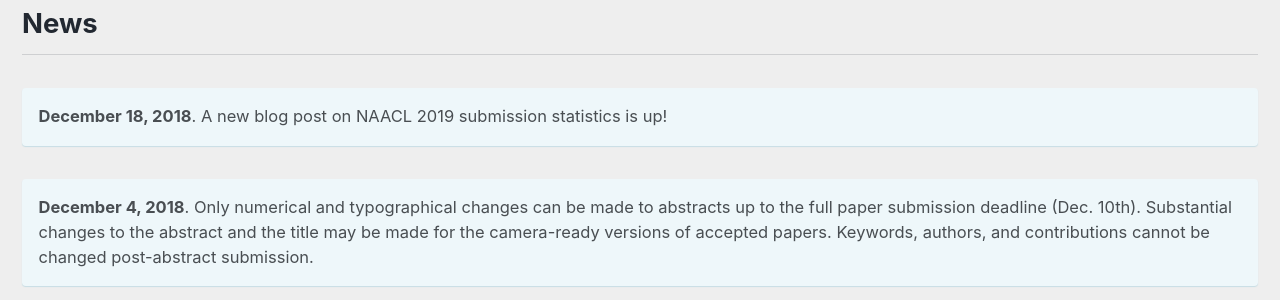
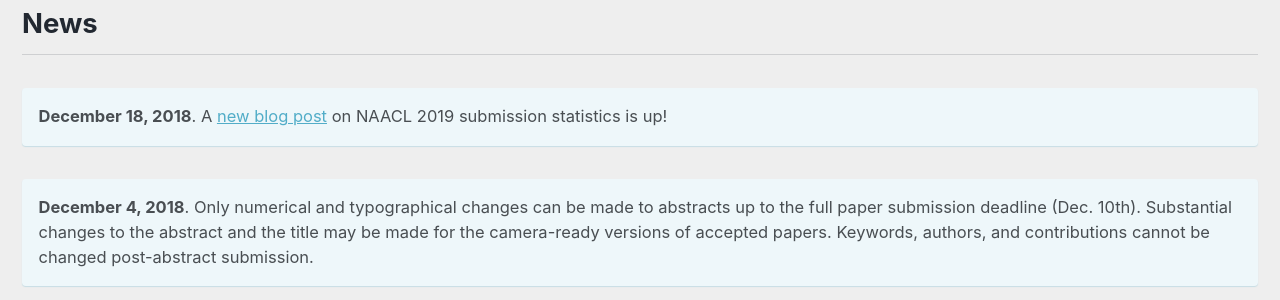
Before and after one commit to naacl-org/naacl-2021-website, a Jekyll site: the page built from _pages/home.md, in a window 1280 px wide and 900 px high, scrolled down 537 px. Shown: the part 154-454 px from the top of the window. Built offline with Jekyll 4.4.1, drawn with Linux system fonts in a browser that asks for light colours; nearby versions of some CDN libraries; some of the changed lines change nothing that is shown.

Commit message:
Add the actual link to news item.

```diff
--- a/_pages/home.md
+++ b/_pages/home.md
@@ -16,7 +16,7 @@
 
 <h2>News</h2>
 
-**December 18, 2018**. A new blog post on NAACL 2019 submission statistics is up!
+**December 18, 2018**. A [new blog post](/blog/submission-info) on NAACL 2019 submission statistics is up!
 {: .notice--info}
 
 **December 4, 2018**. Only numerical and typographical changes can be made to abstracts up to the full paper submission deadline (Dec. 10th). Substantial changes to the abstract and the title may be made for the camera-ready versions of accepted papers. Keywords, authors, and contributions cannot be changed post-abstract submission.
```
